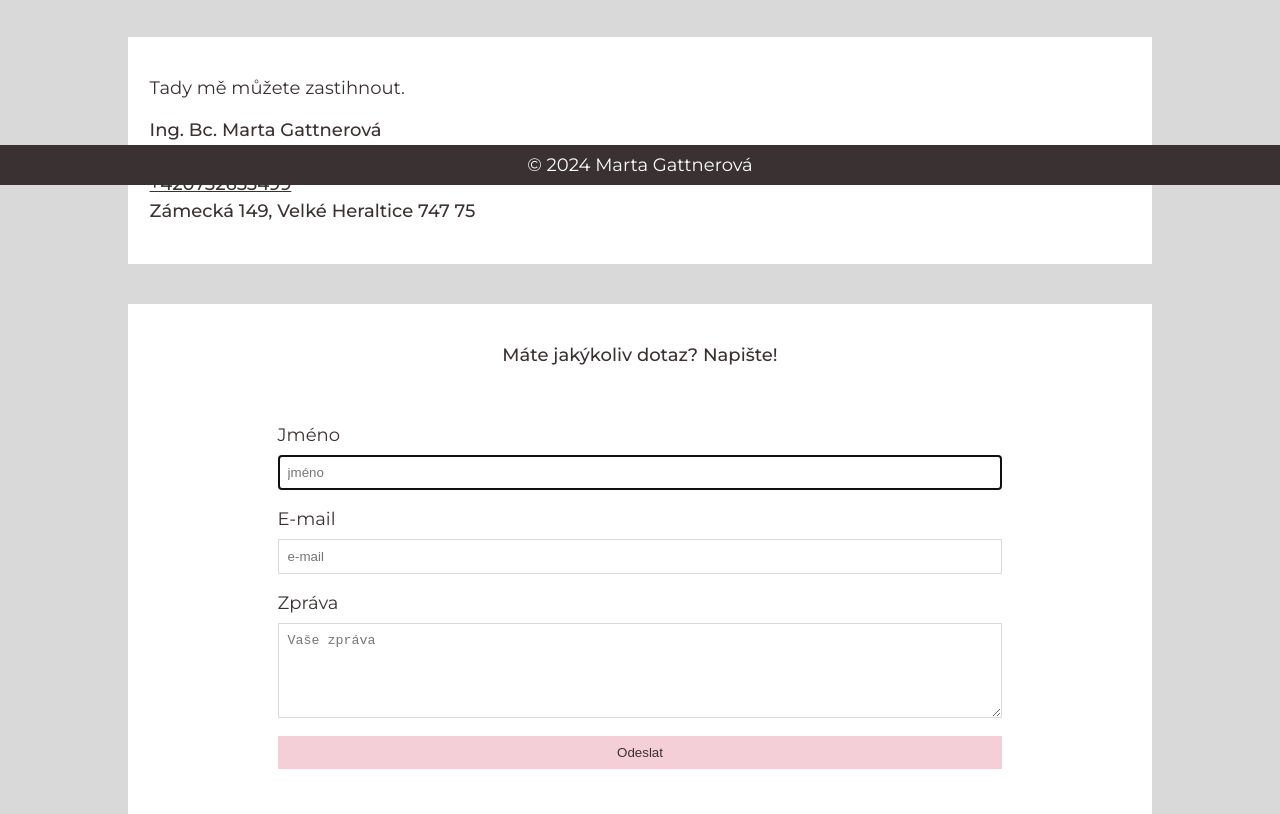
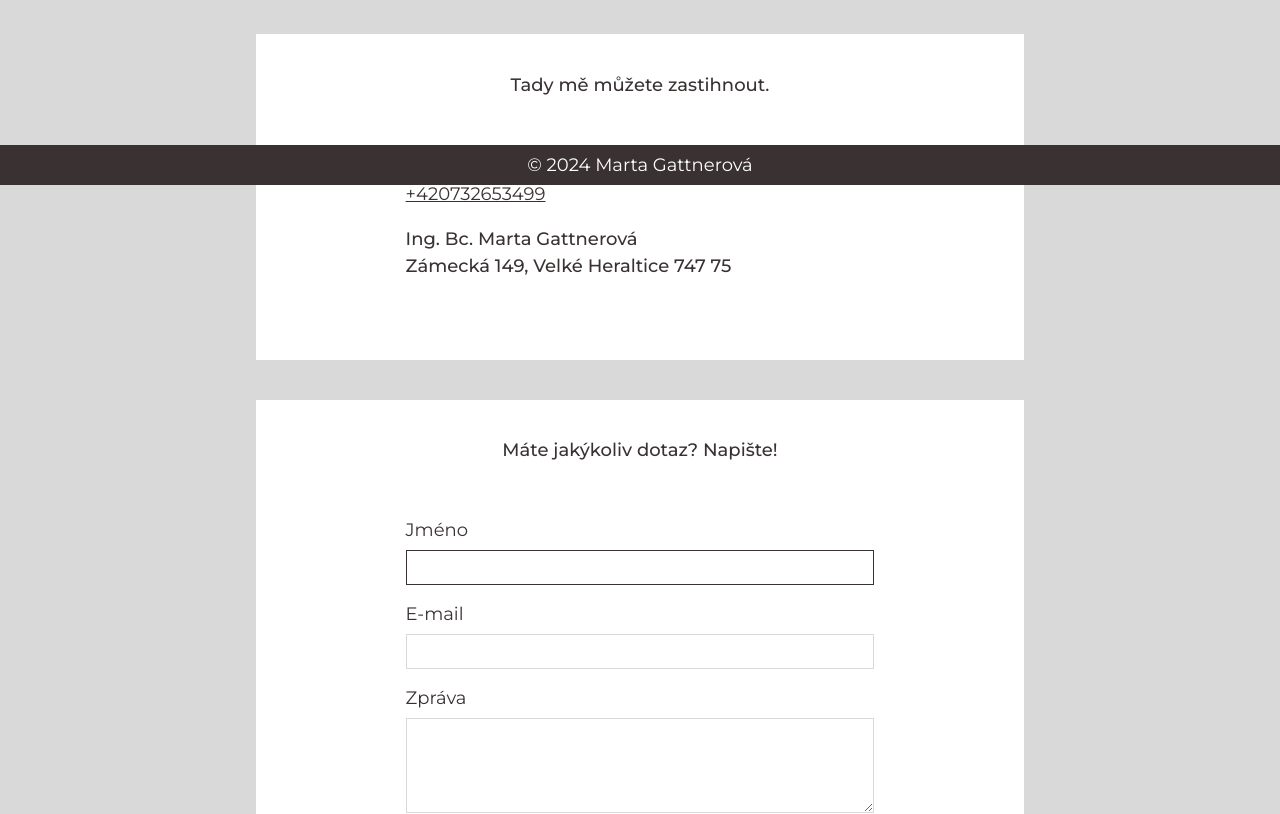
Before and after one commit to MartaGattnerova/ZAVERECNY-PROJEKT, an Eleventy site: page kontakt.html in a window 1280 px wide. Shown: the part 615-1429 px from the top of the page. Built offline with nearby package versions, Linux system fonts and the light colour scheme; Eleventy itself is replaced by a stand-in of ours; files that its build step writes are made by us from their sources.

Commit message:
Dokončen kontakt

```diff
--- a/css/hlavni.css
+++ b/css/hlavni.css
@@ -57,7 +57,11 @@
   }
 .main-page__box-button:active {
     color:var(--menu-link-active-color);
-  }
+}
+/* ---děkovací stránka po odeslání formuláře--- */
+.thanks {
+  font-family: var(--font-special);
+}
   /* "TABLET" */
 @media screen and (min-width:600px) {
   .main-page__title {
--- a/css/kontakt.css
+++ b/css/kontakt.css
@@ -17,8 +17,12 @@
     margin: 5vh 10vw;
     padding:1.2rem;
 }
-.contact__info {
+.contact__description {
+    text-align: center;
     font-weight: var(--font-weight-semibold);
+}
+.contact-items {
+    padding: 5vh 10vw;
     line-height: 1.5rem;
 }
 .contact__contact-item {
@@ -28,6 +32,10 @@
 .contact__contact-item:hover {
     color: var(--menu-link-hover-color);
     font-weight: var(--font-weight-bold);
+}
+.contact__info {
+    font-weight: var(--font-weight-semibold);
+    line-height: 1.5rem;
 }
 .contact__form-box {
     background-color: var(--background-box-color);
@@ -53,7 +61,7 @@
     margin-top: 0.5rem;
     border: 1px solid var(--background-primary-color);
 }
-input[type="submit"] {
+.contact__form-button {
     background-color: var(--button-background-color);
     color: var(--text-primary-color);
     border: none;
@@ -61,9 +69,26 @@ input[type="submit"] {
     margin-top: 1rem;
     cursor: pointer;
 }
-input[type="submit"]:hover {
-    border:1px solid var(--background-secondary-color);
+.contact__form-input:focus,
+.contact__form-textarea:focus {
+    border: 1px solid var(--background-secondary-color);
+    outline: none;
 }
-input[type="submit"]:active {
+.contact__form-button:hover {
+    border:2px solid var(--background-secondary-color);
+}
+.contact__form-button:active {
     color:var(--menu-link-active-color);
 }
+
+/* "PC" */
+@media screen and (min-width:1100px) {
+    .contact__intro {
+        width:60vw;
+        margin:0 auto;
+    }
+    .contact__form-box {
+        width:60vw;
+        margin-top:5vh;
+    }
+}
--- a/kontakt.html
+++ b/kontakt.html
@@ -6,25 +6,27 @@ title: MG - Kontakt
     <h2 class="contact__title">Kontakt</h2>
     <div class="contact__intro">
         <p class="contact__description">Tady mě můžete zastihnout.</p>
-        <p class="contact__info">
-        Ing. Bc. Marta Gattnerová<br>
-        <a class="contact__contact-item" href="mailto:marta.gattnerova@gmail.com">marta.gattnerova@gmail.com</a><br>
-        <a class="contact__contact-item" href="tel:+420732653499">+420732653499</a><br>
-        Zámecká 149, Velké Heraltice 747 75
-        </p>
+        <div class="contact-items">
+            <a class="contact__contact-item" href="mailto:marta.gattnerova@gmail.com">marta.gattnerova@gmail.com</a><br>
+            <a class="contact__contact-item" href="tel:+420732653499">+420732653499</a><br>
+            <p class="contact__info">Ing. Bc. Marta Gattnerová<br>
+            Zámecká 149, Velké Heraltice 747 75
+            </p>
+        </div>
     </div>
     <div class="contact__form-box">
         <p class="contact__form-text">Máte jakýkoliv dotaz? Napište!</p>
-        <form class="contact__form" method="get" action="#">
+        <form class="contact__form" method="post" action="https://submit-form.com/UAforHL0T">
+            <input type="hidden" name="_redirect" value="https://marta-gattnerova.netlify.app/thanks"/>
             <label class="contact__form-label" for="jmeno">Jméno</label>
-            <input class="contact__form-input" type="text" name="jmeno" id="jmeno" maxlength="25" placeholder="jméno" autofocus required>
+            <input class="contact__form-input" type="text" name="jmeno" id="jmeno" autofocus required>
 
             <label class="contact__form-label" for="email">E-mail</label>
-            <input class="contact__form-input" type="email" name="email" id="email" placeholder="e-mail" required>
+            <input class="contact__form-input" type="email" name="email" id="email" required>
 
             <label class="contact__form-label" for="message">Zpráva</label>
-            <textarea class="contact__form-textarea" name="message" id="message" placeholder="Vaše zpráva" rows="5" required></textarea>
-            <input type="submit" value="Odeslat">
+            <textarea class="contact__form-textarea" name="message" id="message" rows="5" required></textarea>
+            <button class="contact__form-button" type="submit">Odeslat</button>
         </form>
     </div>
 </main>
```
Also changed, not shown: thanks.html (added, +5 -0 lines).
